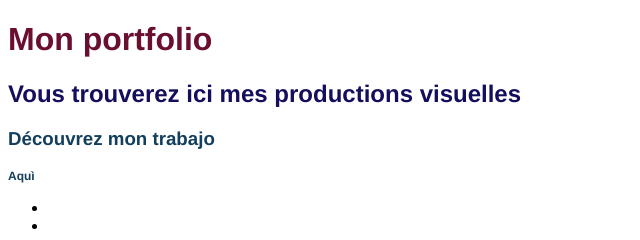
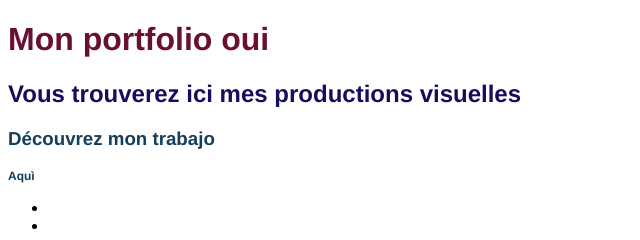
Before and after one commit to nadouceee/savonnerie1, a website: page portfolio.html in a window 1280 px wide. Shown: the top 240 px of the page, 0-640 px from the left. Drawn offline with Linux system fonts and the light colour scheme.

Commit message:
Commit 9

```diff
--- a/portfolio.html
+++ b/portfolio.html
@@ -9,7 +9,7 @@
 <main>
 
     <header>
-            <h1>Mon portfolio</h1>
+            <h1>Mon portfolio oui </h1>
             <h2> Vous trouverez ici mes productions visuelles </h2>
             <h3> Découvrez mon trabajo</h3>
             <h3 class="small-title">Aquì</h3>
```
